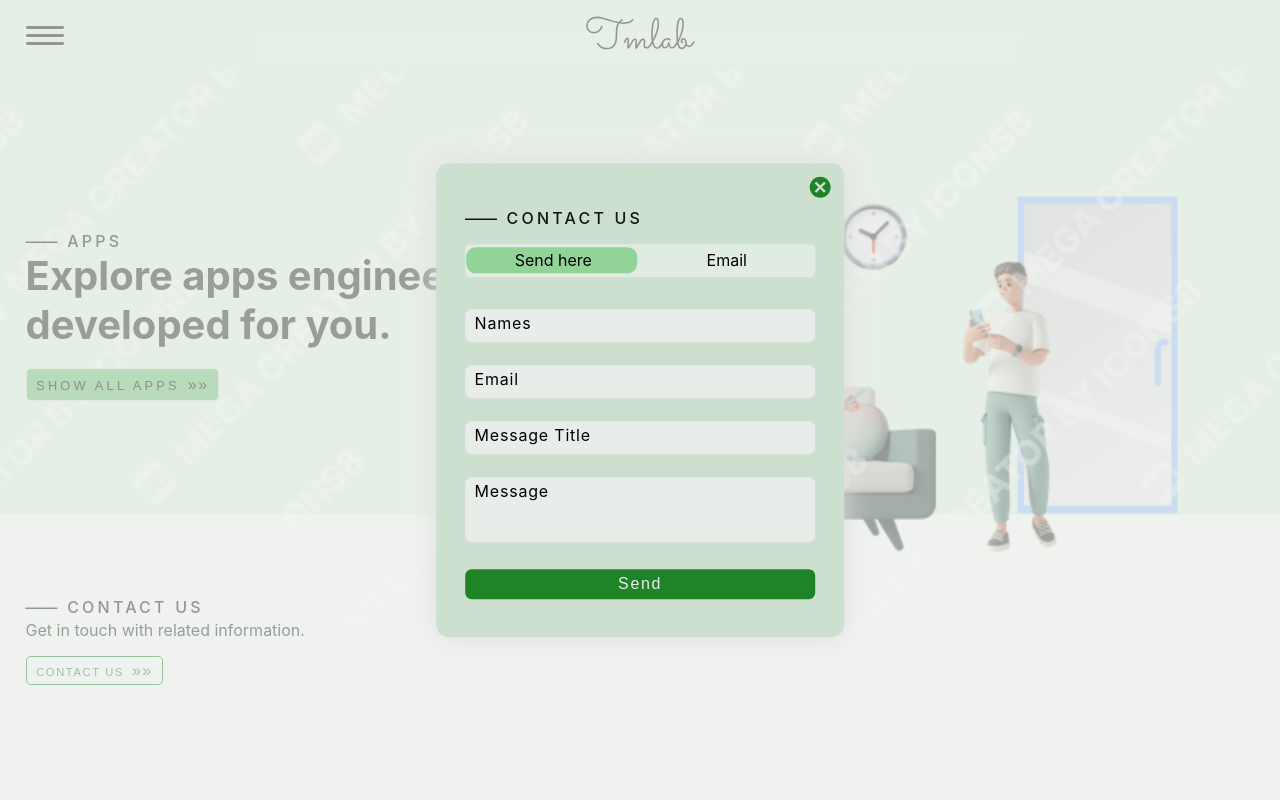
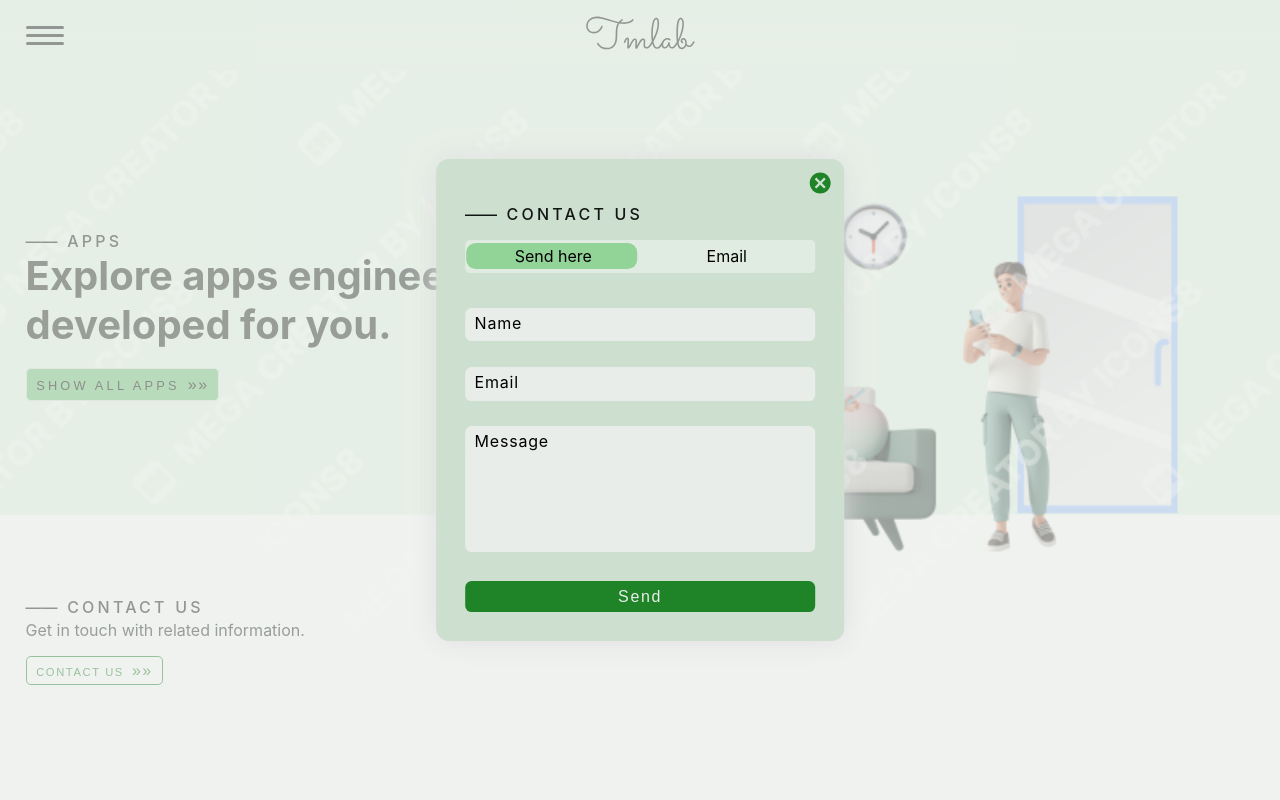
Before and after one commit to talukanyani/muts-website, a React (Create React App) app: page / in a window 1280 px wide. Both pictures are taken after a click on the button "CONTACT US". Shown: the top 800 px of the page. Built offline with nearby package versions, Linux system fonts and the light colour scheme.

Commit message:
client-side forms validation😎

```diff
--- a/src/components/AppsBody.js
+++ b/src/components/AppsBody.js
@@ -1,4 +1,4 @@
-import React, { useRef } from 'react';
+import React, { useRef, useState } from 'react';
 import styles from './AppsBody.module.css'
 
 import SmallHeading from '../elements/SmallHeading'
@@ -11,6 +11,27 @@ import sc_app_illustration from '../assets/sc_app_illustration.png'
 
 function Body(props) {
     const emailInput = useRef(null)
+    const [email, setEmail] = useState('');
+    const [emailError, setEmailError] = useState(null);
+
+    const handleSubmit = event => {
+        var emailRegEx = /^\w+([.-]?\w+)*@\w+([.-]?\w+)*(\.\w{2,5})+$/
+
+        if (emailRegEx.test(email)) {
+            return
+        } else {
+            event.preventDefault()
+            showEmailError()
+        }
+    }
+
+    const showEmailError = () => {
+        if (/^$/.test(email)) {
+            setEmailError('Enter email!')
+        } else {
+            setEmailError('Enter valid email!')
+        }
+    }
 
     return (
         <div className={styles.body_overlay}>
@@ -69,15 +90,25 @@ function Body(props) {
                                     <abbr title='Student Calender'>SC</abbr> is not yet available,
                                     leave your email below to get notified when it's available.
                                 </p>
-                                <form>
+                                <form
+                                    onSubmit={handleSubmit}
+                                    onBlur={() => setEmailError(null)}
+                                >
                                     <input
                                         type='email'
                                         placeholder='Email Address'
-                                        name='queemail'
-                                        required
+                                        id='sc_email'
+                                        name='sc_email'
                                         ref={emailInput}
+                                        className={
+                                            emailError !== null
+                                                ? styles.error_input
+                                                : undefined
+                                        }
+                                        onChange={e => setEmail(e.target.value)}
                                     />
                                     <input type='submit' value='Notify me' />
+                                    <span>{emailError}</span>
                                 </form>
                             </section>
                         </div>
--- a/src/components/ContModal.js
+++ b/src/components/ContModal.js
@@ -9,18 +9,102 @@ import emailicon from '../assets/icon-email.svg'
 function ContModal(props) {
     const [radioBtnValue, setRadioBtnValue] = useState('sendhere')
 
+    const [name, setName] = useState('')
+    const [email, setEmail] = useState('')
+    const [message, setMessage] = useState('')
+
+    const [nameError, setNameError] = useState(null)
+    const [emailError, setEmailError] = useState(null)
+    const [messageError, setMessageError] = useState(null)
+
+    const validateName = value => {
+        var nameRegEx = /^[a-zA-Z]{2,20}(\s[a-zA-Z]{2,20})?$/
+        return nameRegEx.test(value)
+    }
+
+    const validateEmail = value => {
+        var emailRegEx = /^\w+([.-]?\w+)*@\w+([.-]?\w+)*(\.\w{2,5})+$/
+        return emailRegEx.test(value)
+    }
+
+    const validateMessage = value => {
+        var messageRegEx = /^.{30,250}$/
+        return messageRegEx.test(value)
+    }
+
+    const handleNameBlur = () => {
+        var value = name.trim()
+        setName(value)
+        if (validateName(value)) return;
+        if (value.length !== 0) showNameError(value)
+    }
+
+    const handleEmailBlur = () => {
+        var value = email.trim()
+        setEmail(value)
+        if (validateEmail(value)) return;
+        if (value.length !== 0) showEmailError(value)
+    }
+
+    const handleMessageBlur = () => {
+        var value = message.trim()
+        setMessage(value)
+        if (validateMessage(value)) return;
+        if (value.length !== 0) showMessageError(value)
+    }
+
+    const handleSubmit = event => {
+        var isValidName = validateName(name)
+        var isValidEmail = validateEmail(email)
+        var isValidMessage = validateMessage(message)
+
+        if (isValidName & isValidEmail & isValidMessage) return;
+
+        event.preventDefault()
+
+        if (!isValidName) showNameError(name)
+        if (!isValidEmail) showEmailError(email)
+        if (!isValidMessage) showMessageError(message)
+    }
+
+    const showNameError = value => {
+        if (/^$/.test(value)) {
+            setNameError('Name is required!')
+        } else if (value.split(' ').length > 2) {
+            setNameError('Enter one or two names!')
+        } else {
+            setNameError('Enter a valid name!')
+        }
+    }
+
+    const showEmailError = value => {
+        if (/^$/.test(value)) {
+            setEmailError('Email is required!')
+        } else {
+            setEmailError('Enter a valid email!')
+        }
+    }
+
+    const showMessageError = value => {
+        if (/^$/.test(value)) {
+            setMessageError('Enter a message!')
+        } else if (value.length < 30) {
+            setMessageError('Message is too short.')
+        } else if (value.length > 250) {
+            setMessageError('Keep your message short.')
+        } else {
+            setMessageError('Enter a valid text!')
+        }
+    }
+
     return (
         <div
             className={[
                 styles.modal_overlay,
-                props.isContModal ? styles.modal_open : 'undifined'
+                props.isContModal ? styles.modal_open : undefined
             ].join(' ')}
-            onClick={props.close}
         >
-            <div
-                className={styles.modal}
-                onClick={e => e.stopPropagation()}
-            >
+            <div className={styles.modal}>
                 <img
                     className={styles.closingicon}
                     src={closeimg}
@@ -37,6 +121,7 @@ function ContModal(props) {
                         name='tabs'
                         value='sendhere'
                         checked={radioBtnValue === 'emails'}
+                        readOnly
                     />
                     <section onClick={() => setRadioBtnValue('emails')}>
                         Email
@@ -46,6 +131,7 @@ function ContModal(props) {
                         name='tabs'
                         value='emails'
                         checked={radioBtnValue === 'emails'}
+                        readOnly
                     />
                     <span></span>
                 </div>
@@ -54,44 +140,76 @@ function ContModal(props) {
                         styles.contact_form,
                         radioBtnValue === 'emails'
                             ? styles.contact_form_hide
-                            : 'undifined'
+                            : undefined
                     ].join(' ')}
+                    onSubmit={handleSubmit}
                 >
                     <section>
                         <input
                             type='text'
-                            id='names'
-                            required
+                            id='name'
                             placeholder=' '
+                            className={
+                                nameError !== null
+                                    ? styles.error_input
+                                    : undefined
+                            }
+                            value={name}
+                            onChange={event => setName(event.target.value)}
+                            onFocus={() => setNameError(null)}
+                            onBlur={handleNameBlur}
                         />
-                        <label htmlFor='names'>Names</label>
+                        <label htmlFor='names'>Name</label>
+                        <p>{nameError}</p>
                     </section>
                     <section>
                         <input
                             type='email'
                             id='email'
-                            required
                             placeholder=' '
+                            className={
+                                emailError !== null
+                                    ? styles.error_input
+                                    : undefined
+                            }
+                            value={email}
+                            onChange={event => setEmail(event.target.value)}
+                            onFocus={() => setEmailError(null)}
+                            onBlur={handleEmailBlur}
                         />
                         <label htmlFor='email'>Email</label>
-                    </section>
-                    <section>
-                        <input
-                            type='text'
-                            id='names'
-                            required
-                            placeholder=' '
-                        />
-                        <label htmlFor='messagetitle'>Message Title</label>
+                        <p>{emailError}</p>
                     </section>
                     <section>
                         <textarea
                             id='message'
-                            rows='3'
-                            required
+                            rows='6'
                             placeholder=' '
+                            className={
+                                messageError !== null
+                                    ? styles.error_input
+                                    : undefined
+                            }
+                            value={message}
+                            onChange={event => setMessage(event.target.value)}
+                            onFocus={() => setMessageError(null)}
+                            onBlur={handleMessageBlur}
                         ></textarea>
-                        <label htmlFor='message'>Message</label>
+                        <label
+                            htmlFor='message'
+                            className={[
+                                styles.textarea_label,
+                                message.length > 250
+                                    ? styles.textarea_label_error
+                                    : undefined
+                            ].join(' ')}
+                        >
+                            Message
+                            {message.length !== 0 &&
+                                <span>{message.length} / 250</span>
+                            }
+                        </label>
+                        <p>{messageError}</p>
                     </section>
                     <input type='submit' value='Send' />
                 </form>
@@ -100,7 +218,7 @@ function ContModal(props) {
                         styles.emails,
                         radioBtnValue === 'sendhere'
                             ? styles.emails_hide
-                            : 'undifined'
+                            : undefined
                     ].join(' ')}
                 >
                     <li>
--- a/src/components/ContModal.module.css
+++ b/src/components/ContModal.module.css
@@ -29,11 +29,11 @@
     left: 50%;
     transform: translate(-50%, -50%);
     width: 350px;
-    height: 26rem;
     padding: 1.8rem;
     border-radius: 0.8rem;
     background: var(--surface5);
     box-shadow: 0px 0px 30px 0px #ddd;
+    z-index: 10;
 }
 
 .closingicon {
@@ -51,7 +51,7 @@
     padding: 0.1rem;
     border-radius: 0.3rem;
     background-color: var(--surface4);
-    margin-bottom: 2rem;
+    margin-bottom: 2.2rem;
     display: flex;
     position: relative;
 }
@@ -131,7 +131,7 @@
 .contact_form {
     display: flex;
     flex-direction: column;
-    gap: 1.4rem;
+    gap: 1.6rem;
     opacity: 1;
     pointer-events: all;
     scale: 1;
@@ -154,7 +154,6 @@
     position: absolute;
     top: 0.2rem;
     left: 0.2rem;
-    color: var(--text5);
     letter-spacing: 0.05rem;
     padding: 0.1rem 0.4rem;
     border-radius: 0.4rem;
@@ -162,6 +161,30 @@
     pointer-events: none;
     transform-origin: 0 50%;
     transition: all 0.2s ease;
+}
+
+.contact_form p {
+    color: var(--error-text);
+    margin: 0;
+    position: absolute;
+    bottom: -1.1rem;
+    left: 0.2rem;
+}
+
+.textarea_label {
+    display: flex;
+    gap: 0.6rem;
+}
+
+.textarea_label span {
+    padding: 0.1rem 0.4rem;
+    border-radius: 0.4rem;
+    background-color: var(--button2);
+    border-radius: 0.4rem;
+}
+
+.textarea_label_error span {
+    background-color: var(--error-surface);
 }
 
 .contact_form :where(input[type='text'], input[type='email'], textarea) {
@@ -182,6 +205,7 @@
 }
 
 .contact_form textarea {
+    font-size: 1rem;
     letter-spacing: normal;
     resize: none;
 }
@@ -214,6 +238,10 @@
     background-color: var(--button1);
 }
 
+.error_input {
+    outline: 2px dashed var(--error-surface)
+}
+
 @media screen and (max-width: 440px) {
     .modal {
         width: 80vw;
--- a/src/components/HomeBody.js
+++ b/src/components/HomeBody.js
@@ -12,6 +12,27 @@ import instagram from '../assets/icon-instagram.svg'
 
 function Body() {
     const [isContModal, setIsContModal] = useState(false)
+    const [email, setEmail] = useState('');
+    const [emailError, setEmailError] = useState(null);
+
+    const handleSubmit = event => {
+        var emailRegEx = /^\w+([.-]?\w+)*@\w+([.-]?\w+)*(\.\w{2,5})+$/
+
+        if (emailRegEx.test(email)) {
+            return
+        } else {
+            event.preventDefault()
+            showEmailError()
+        }
+    }
+
+    const showEmailError = () => {
+        if (/^$/.test(email)) {
+            setEmailError('Enter email!')
+        } else {
+            setEmailError('Enter valid email!')
+        }
+    }
 
     let navigate = useNavigate()
 
@@ -49,19 +70,32 @@ function Body() {
                 </div>
                 <div className={styles.container_connect}>
                     <SmallHeading text='Connect with us' />
-                    <p>Never miss updates, subscribe to our newsletter or follow us in our social media.</p>
+                    <p>
+                        Never miss updates, subscribe to our newsletter or
+                        follow us in our social media.
+                    </p>
                     <section>
-                        <form>
+                        <form
+                            onSubmit={handleSubmit}
+                            onBlur={() => setEmailError(null)}
+                        >
                             <input
                                 type='email'
                                 placeholder='Email'
-                                required
-                                id='subsInput'
+                                id='subs_email'
+                                name='subs_email'
+                                className={
+                                    emailError !== null
+                                        ? styles.error_input
+                                        : undefined
+                                }
+                                onChange={e => setEmail(e.target.value)}
                             />
                             <input
                                 type='submit'
                                 value='Subscribe'
                             />
+                            <span>{emailError}</span>
                         </form>
                         <ul>
                             <li>
--- a/src/index.css
+++ b/src/index.css
@@ -70,4 +70,6 @@ body::-webkit-scrollbar-thumb:active {
   --border2: hsl(125, 20%, 86%);
   --button1: hsl(125, 42%, 60%);
   --button2: hsl(125, 42%, 70%);
+  --error-text: hsl(0, 98%, 44%);
+  --error-surface: hsl(0, 98%, 86%);
 }
```
Also changed, not shown: src/components/AppsBody.module.css (+12 -0 lines), src/components/HomeBody.module.css (+13 -1 lines).
